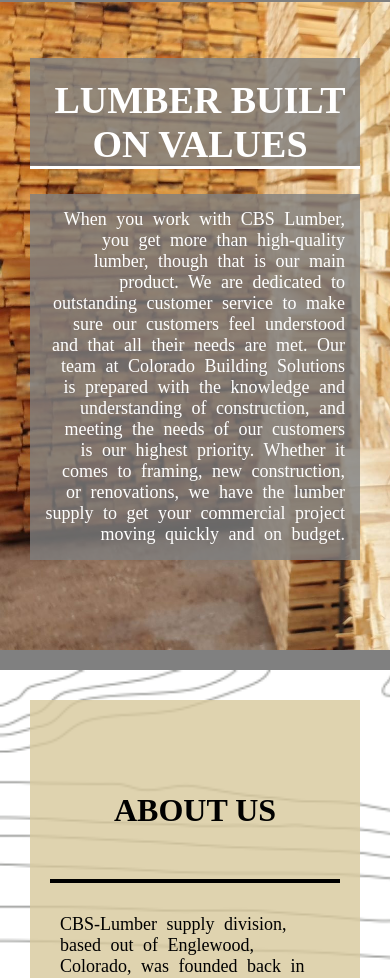
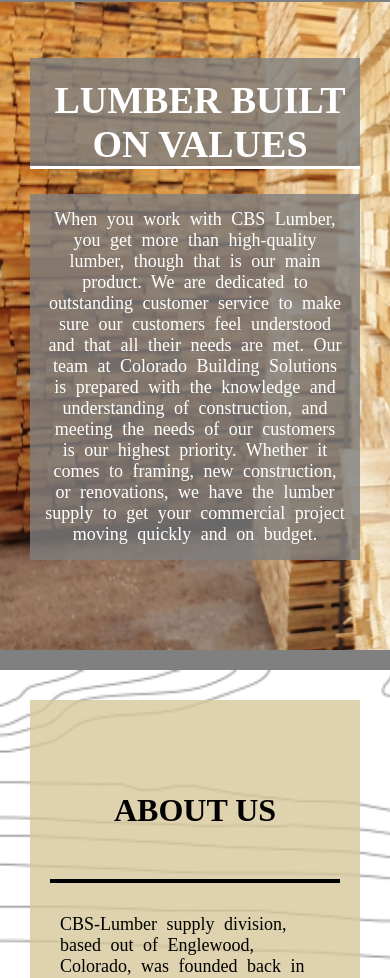
Before and after one commit to Noah8863/CBS-Lumber, a React (Create React App) app: page / in a window 390 px wide. Shown: the part 1375-2353 px from the top of the page. Built offline with nearby package versions, Linux system fonts and the light colour scheme.

Commit message:
center text

```diff
--- a/src/components/Info/info.scss
+++ b/src/components/Info/info.scss
@@ -128,10 +128,11 @@
     padding: 15px;
     margin-right: 0px;
     word-spacing: 5px;
+    text-align:center;
   }
   #lumber-info-header-mobile {
     display: flex;
-    font-size: 18px;
+    font-size: 16px;
     text-align:center;
     background-color:rgba(128, 128, 128, 0.8);
 
```
